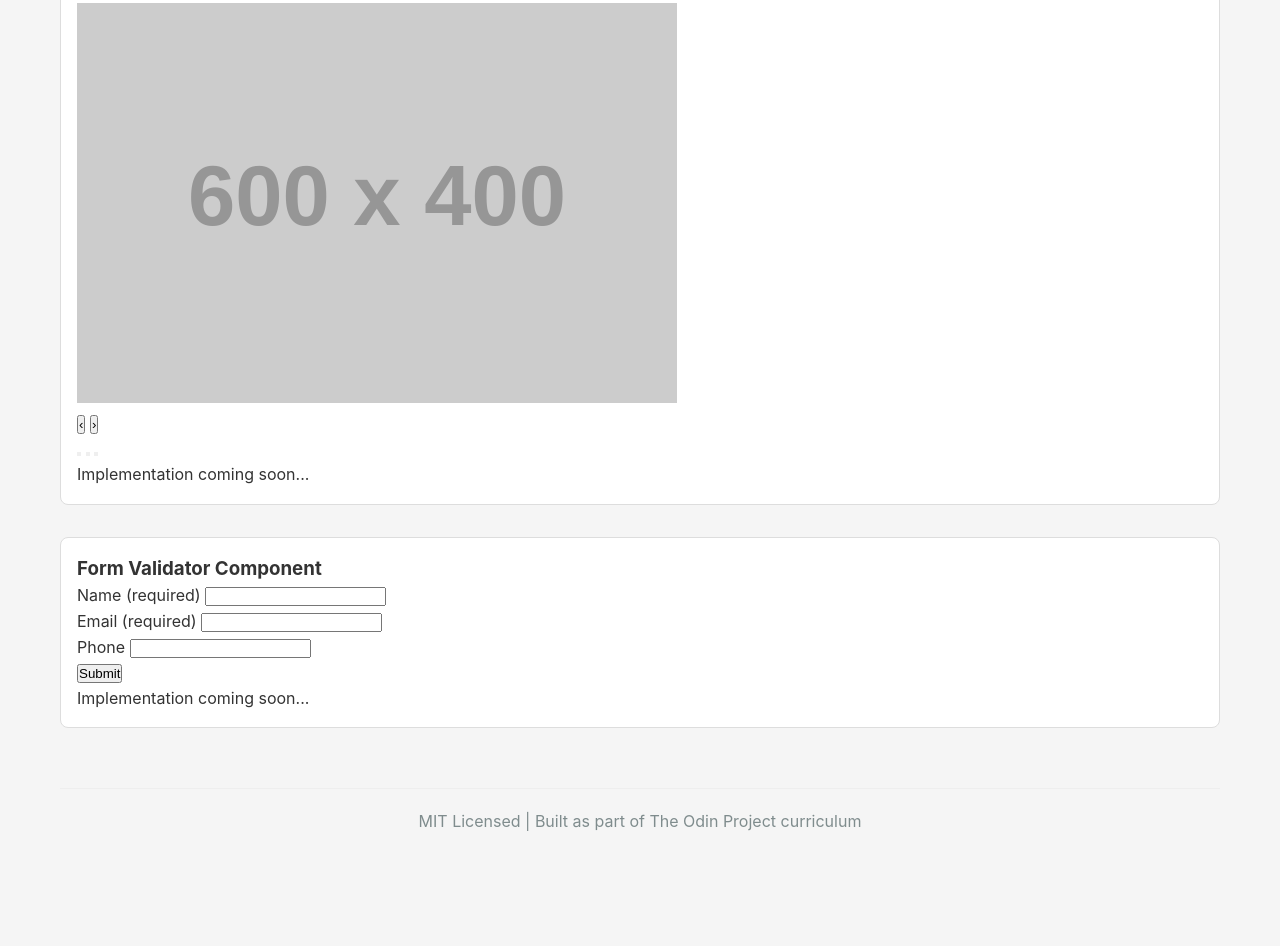
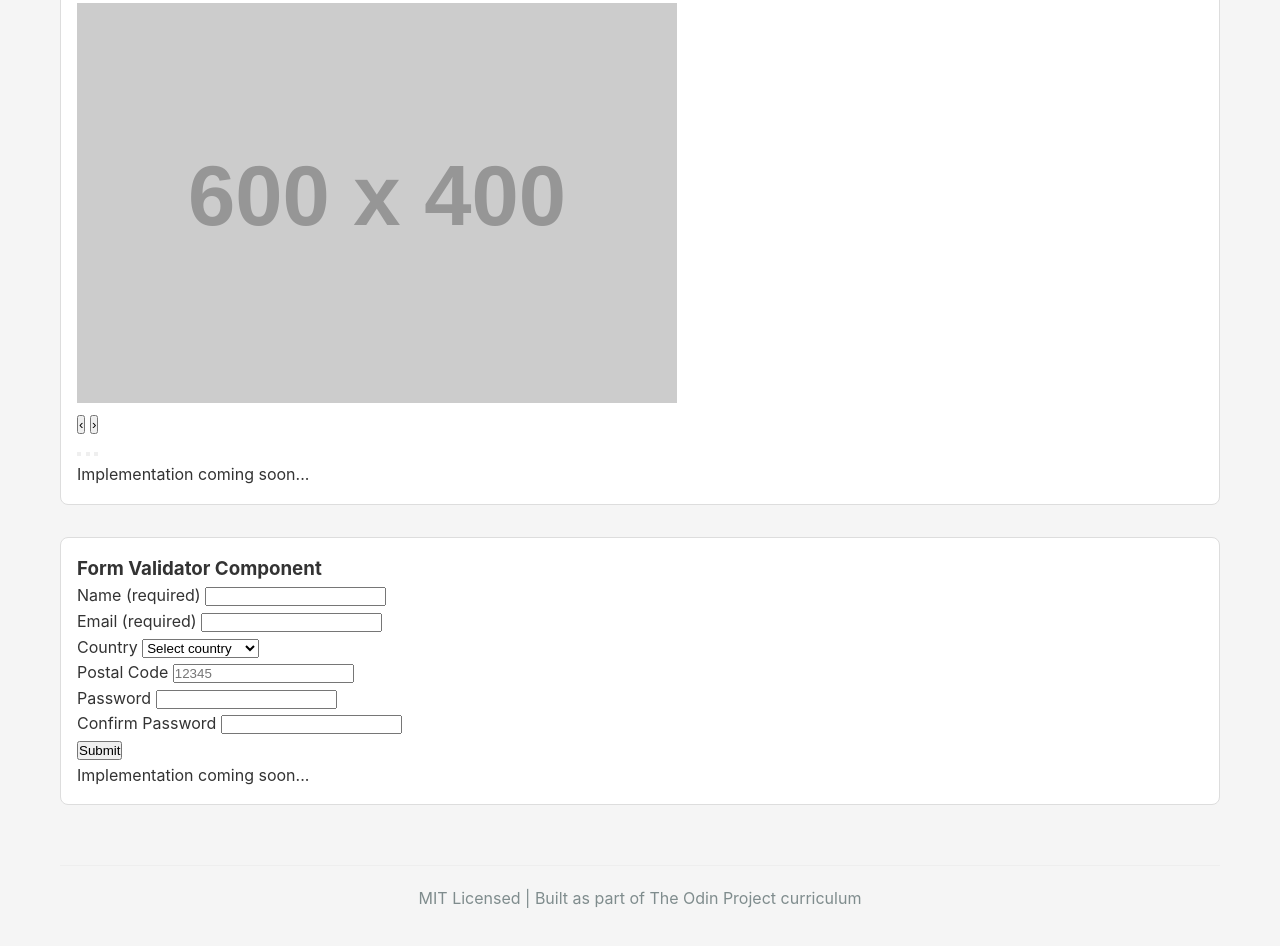
Before and after one commit to diogocarrola/odin-ui-package, a website with bundled scripts: page demo/index.html in a window 1280 px wide. Shown: the part 1261-2207 px from the top of the page. Before the commit the page ends 2136 px from the top, so only its background shows below. Built offline with nearby package versions, Linux system fonts and the light colour scheme; placeholder pictures from the web are drawn by us.

Commit message:
Enhance Form Validator Component with additional fields and validation

```diff
--- a/demo/index.html
+++ b/demo/index.html
@@ -67,21 +67,41 @@
 
             <section class="component-demo" id="form-demo">
                 <h3>Form Validator Component</h3>
-                <form class="odin-form" id="demo-form">
+                <form class="odin-form" id="demo-form" novalidate>
                     <div class="odin-form-control">
                         <label for="name">Name (required)</label>
-                        <input type="text" id="name" name="name" required>
-                        <span class="odin-error-message"></span>
+                        <input type="text" id="name" name="name" required minlength="2">
+                        <span class="odin-error-message" aria-hidden="true"></span>
                     </div>
                     <div class="odin-form-control">
                         <label for="email">Email (required)</label>
                         <input type="email" id="email" name="email" required>
-                        <span class="odin-error-message"></span>
+                        <span class="odin-error-message" aria-hidden="true"></span>
                     </div>
                     <div class="odin-form-control">
-                        <label for="phone">Phone</label>
-                        <input type="tel" id="phone" name="phone">
-                        <span class="odin-error-message"></span>
+                        <label for="country">Country</label>
+                        <select id="country" name="country">
+                            <option value="">Select country</option>
+                            <option>Portugal</option>
+                            <option>United States</option>
+                            <option>United Kingdom</option>
+                        </select>
+                        <span class="odin-error-message" aria-hidden="true"></span>
+                    </div>
+                    <div class="odin-form-control">
+                        <label for="postal">Postal Code</label>
+                        <input type="text" id="postal" name="postal" pattern="^\\d{5}$" placeholder="12345">
+                        <span class="odin-error-message" aria-hidden="true"></span>
+                    </div>
+                    <div class="odin-form-control">
+                        <label for="password">Password</label>
+                        <input type="password" id="password" name="password" minlength="6">
+                        <span class="odin-error-message" aria-hidden="true"></span>
+                    </div>
+                    <div class="odin-form-control">
+                        <label for="confirm">Confirm Password</label>
+                        <input type="password" id="confirm" name="confirm" data-match="#password">
+                        <span class="odin-error-message" aria-hidden="true"></span>
                     </div>
                     <button type="submit">Submit</button>
                 </form>
```
